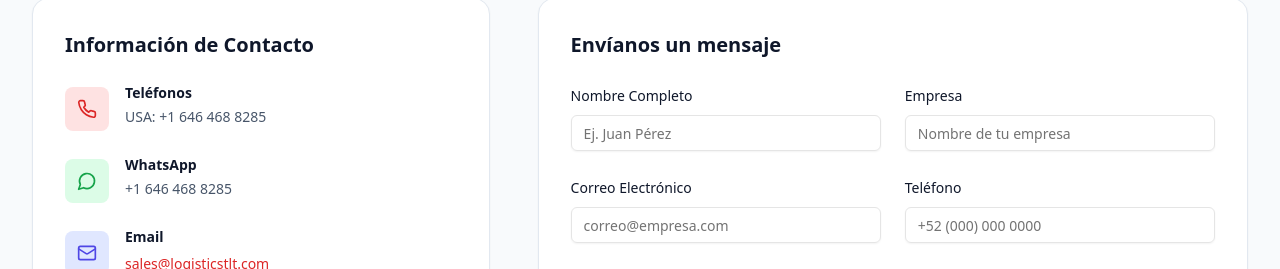
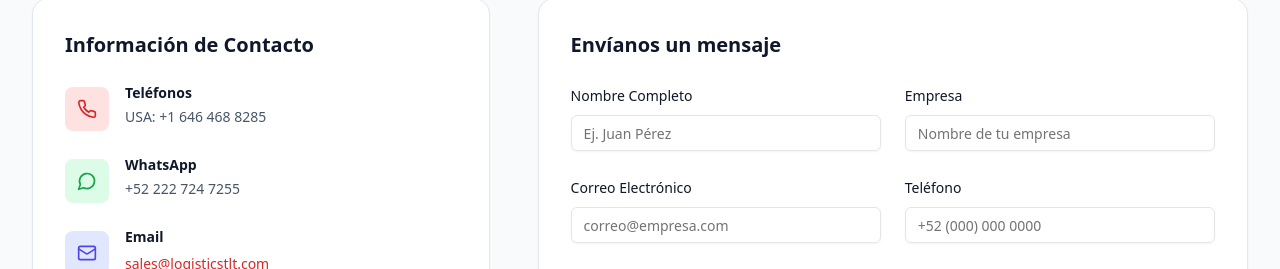
Before and after one commit to fledwings/miguel-transporte, a React (Vite) app: page / in a window 1280 px wide. Shown: the part 5692-5961 px from the top of the page. Built offline with nearby package versions, Linux system fonts and the light colour scheme.

Commit message:
Add files via upload

```diff
--- a/src/components/sections/Contact.jsx
+++ b/src/components/sections/Contact.jsx
@@ -65,8 +65,8 @@ export function Contact() {
                   <div className="ml-4">
                     <p className="text-sm font-semibold text-slate-900 mb-1">WhatsApp</p>
                     <p className="text-slate-600 text-sm">
-                      <a href="https://wa.me/16464688285" target="_blank" rel="noopener noreferrer" className="hover:text-green-600 hover:underline transition-colors">
-                        +1 646 468 8285
+                      <a href="https://wa.me/522227247255" target="_blank" rel="noopener noreferrer" className="hover:text-green-600 hover:underline transition-colors">
+                        +52 222 724 7255
                       </a>
                     </p>
                   </div>
--- a/src/components/ui/WhatsAppButton.jsx
+++ b/src/components/ui/WhatsAppButton.jsx
@@ -3,7 +3,7 @@ import { MessageCircle } from 'lucide-react';
 import { motion } from 'framer-motion';
 
 export function WhatsAppButton() {
-  const whatsappNumber = "16464688285"; // Number without formatting for the link
+  const whatsappNumber = "522227247255"; // Number without formatting for the link
   const whatsappMessage = "Hola, me gustaría obtener más información sobre sus servicios logísticos.";
 
   const whatsappUrl = `https://wa.me/${whatsappNumber}?text=${encodeURIComponent(whatsappMessage)}`;
```
